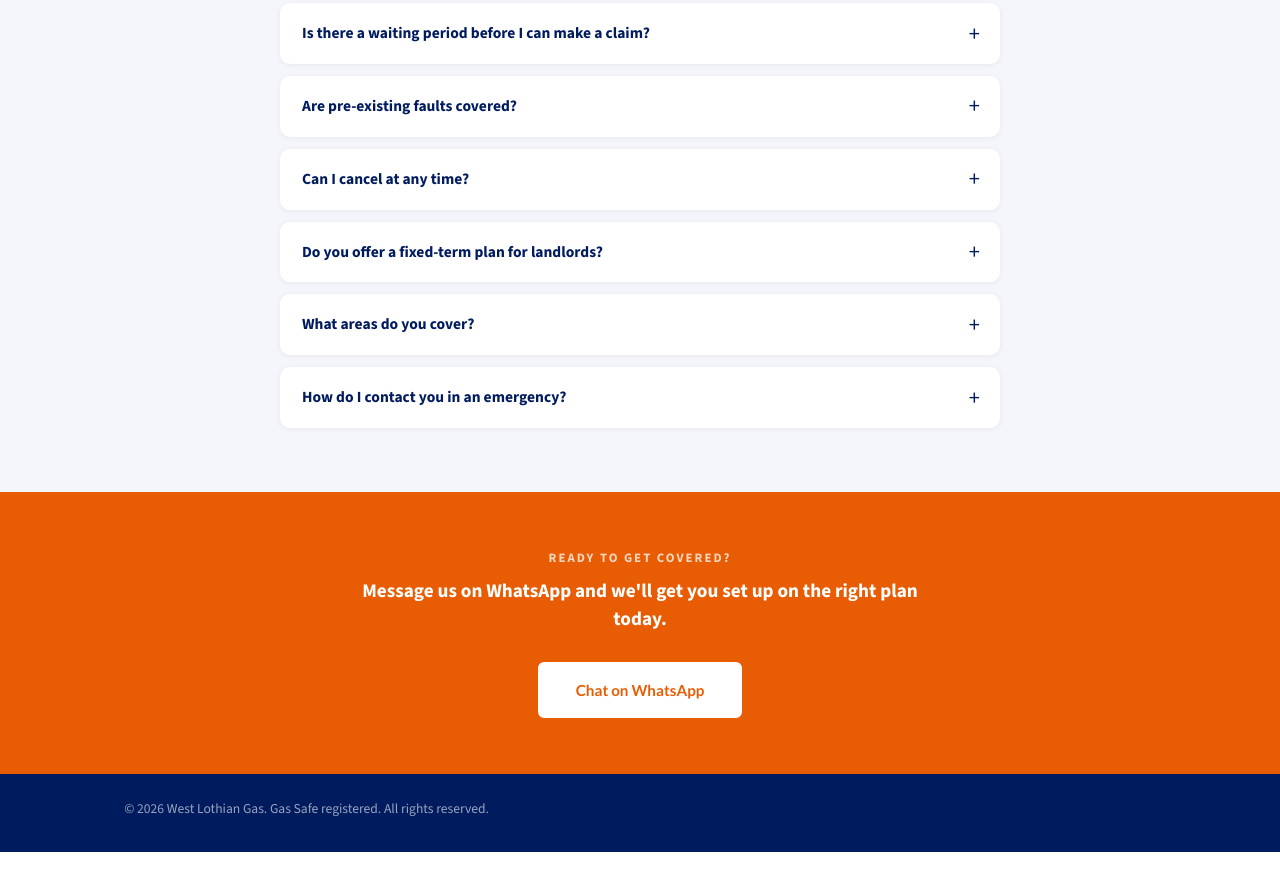
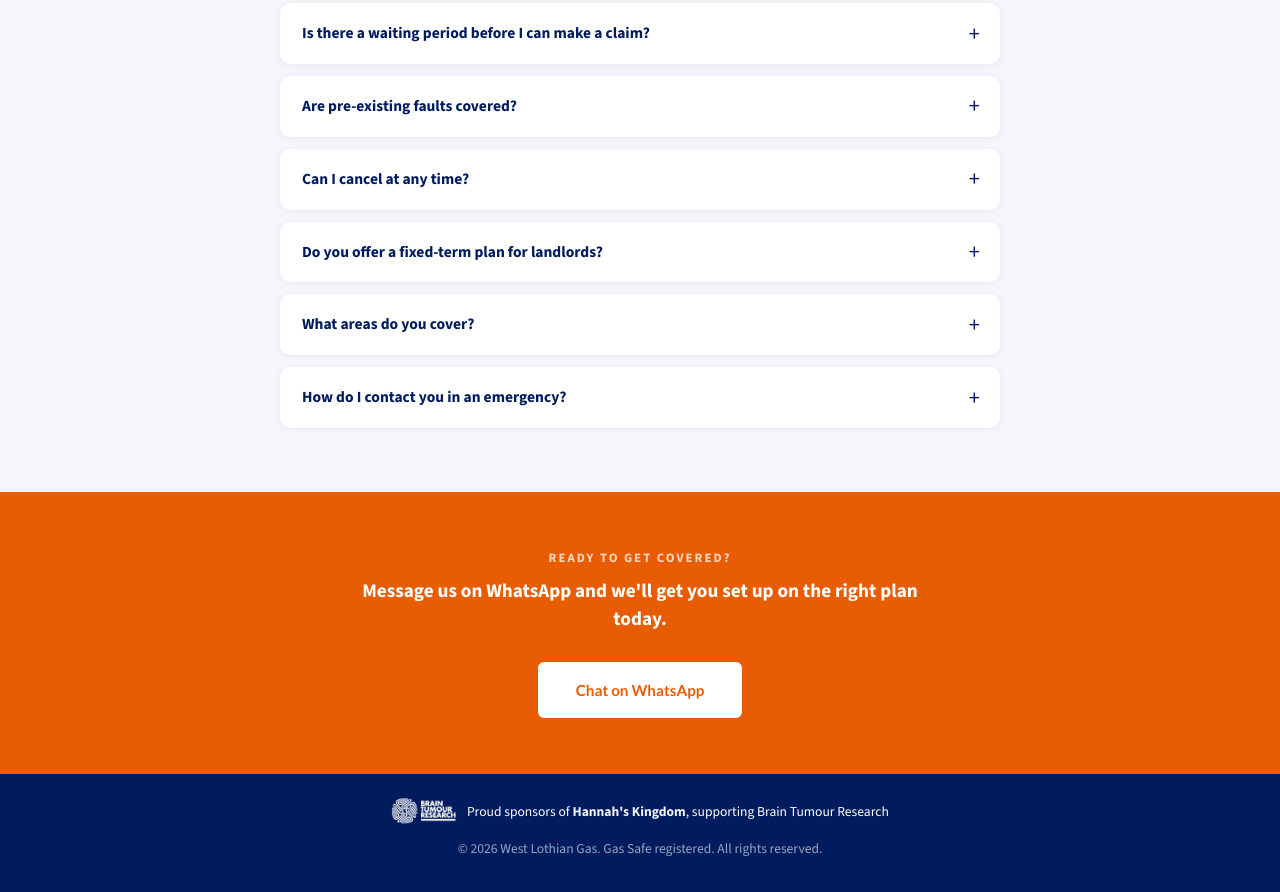
Before and after one commit to broxburnboilers-max/westlothiangas-website, a plain HTML site: page plans.html in a window 1280 px wide. Shown: the part 2476-3368 px from the top of the page. Before the commit the page ends 3328 px from the top, so only its background shows below. Drawn offline with nearby package versions, Linux system fonts and the light colour scheme.

Commit message:
Add Brain Tumour Research logo badge to plans footer; fix footer__inner grid bleed

```diff
--- a/plans.css
+++ b/plans.css
@@ -412,7 +412,25 @@ details[open] .faq-item__q::after { content: "\2212"; }
   padding: 24px;
   text-align: center;
 }
-.footer__inner { max-width: 1100px; margin: 0 auto; }
+.footer__inner { display: block; max-width: 1100px; margin: 0 auto; }
+.footer__sponsor {
+  display: inline-flex;
+  align-items: center;
+  justify-content: center;
+  gap: 10px;
+  margin: 0 0 14px;
+  color: rgba(255,255,255,0.75);
+  font-size: 0.85rem;
+  text-decoration: none;
+  flex-wrap: wrap;
+}
+.footer__sponsor:hover { color: #fff; }
+.footer__sponsor strong { color: rgba(255,255,255,0.95); }
+.footer__sponsor-logo {
+  height: 26px;
+  width: auto;
+  display: inline-block;
+}
 .footer__copy {
   color: rgba(255,255,255,0.6);
   font-size: 0.85rem;
--- a/plans.html
+++ b/plans.html
@@ -243,6 +243,10 @@
 
   <footer class="footer">
     <div class="footer__inner">
+      <a class="footer__sponsor" href="https://braintumourresearch.org/blogs/our-fundraising-groups/hannahs-kingdom" target="_blank" rel="noopener noreferrer">
+        <img class="footer__sponsor-logo" src="assets/brain-tumour-research-white.png" alt="Brain Tumour Research logo" loading="lazy" />
+        <span>Proud sponsors of <strong>Hannah's Kingdom</strong>, supporting Brain Tumour Research</span>
+      </a>
       <p class="footer__copy">&copy; <span id="yr"></span> West Lothian Gas. Gas Safe registered. All rights reserved.</p>
     </div>
   </footer>
```
Also changed, not shown: assets/brain-tumour-research-white.png (added).
